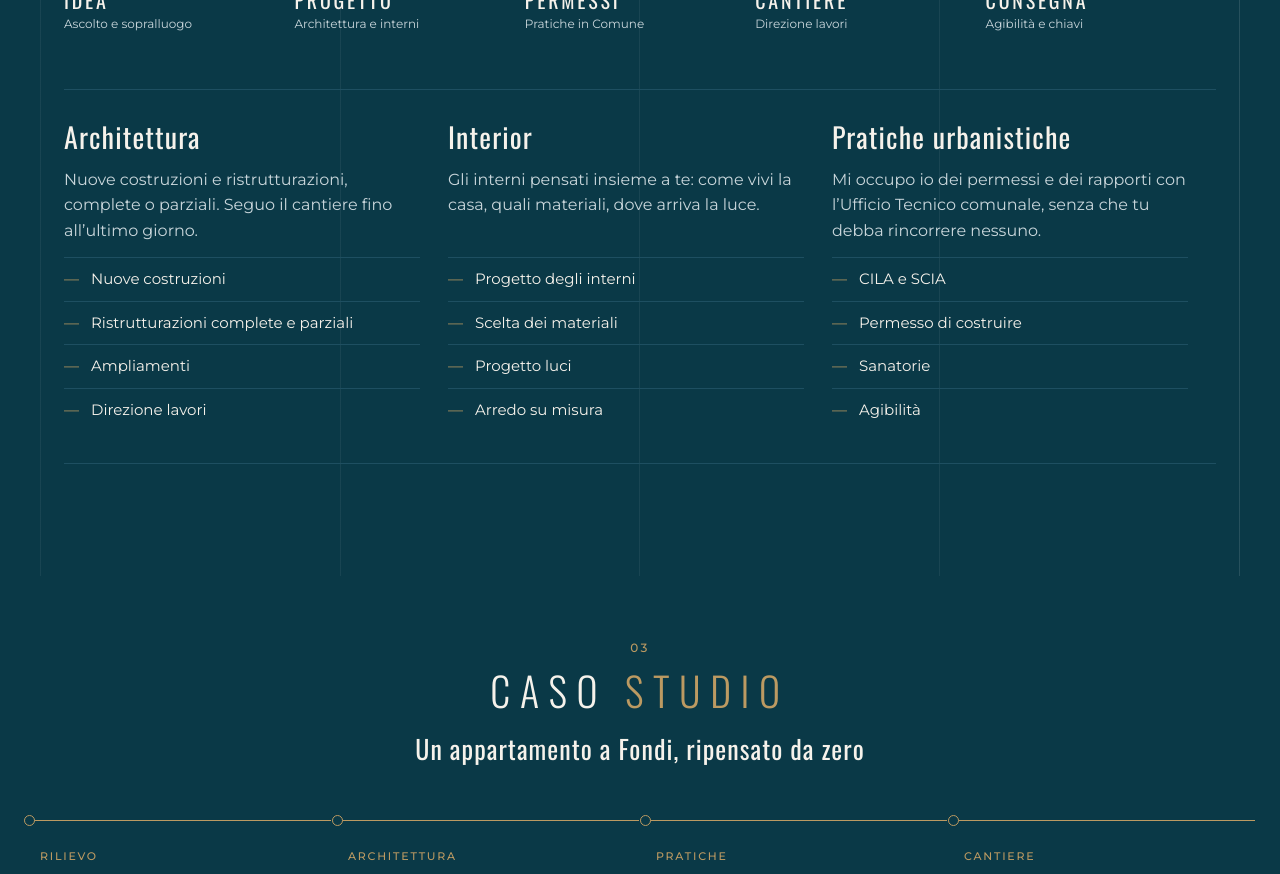
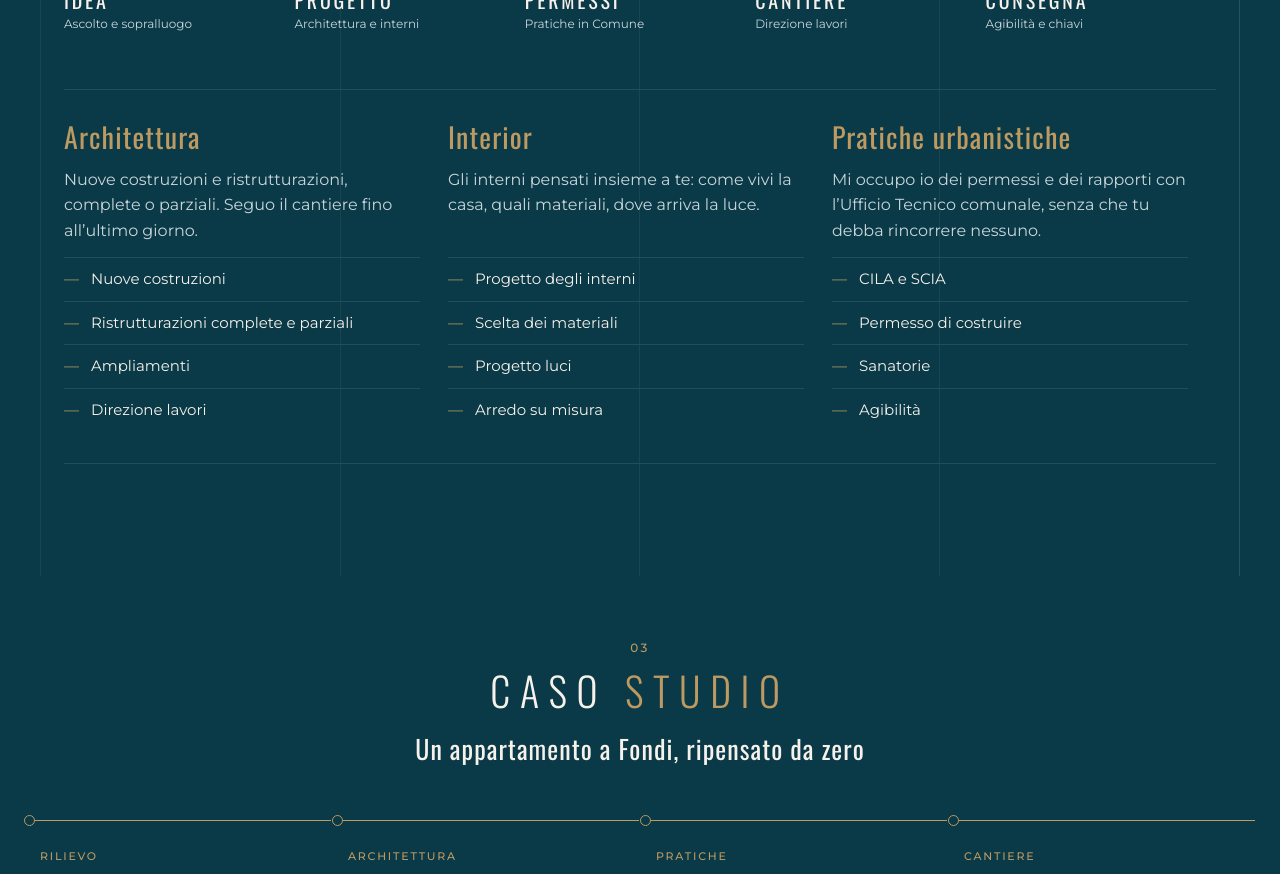
Before and after one commit to 7eightDev/archilab, a Next.js app: page / in a window 1280 px wide. Shown: the part 1840-2714 px from the top of the page. Built offline with nearby package versions, Linux system fonts and the light colour scheme; no server answers; grey boxes are pictures that could not be loaded.

Commit message:
fix(site): set the service titles of "Un solo percorso" in brass

```diff
--- a/app/_components/site/services-path.tsx
+++ b/app/_components/site/services-path.tsx
@@ -31,7 +31,7 @@ export function ServicesPath({ services }: { services: Service[] }) {
             key={service.id}
             className="row-span-3 grid grid-rows-subgrid gap-y-3.5 border-b border-border py-8 sm:last:odd:col-span-2 lg:pr-7 lg:last:odd:col-span-1"
           >
-            <h3 className="font-heading text-[28px] leading-[1.1] tracking-[.04em]">{service.title}</h3>
+            <h3 className="font-heading text-[28px] leading-[1.1] tracking-[.04em] text-ottone">{service.title}</h3>
             <p className="text-base leading-[1.6] text-muted-foreground">{service.description}</p>
             {service.items.length > 0 && (
               <ul className="flex flex-col">
```
